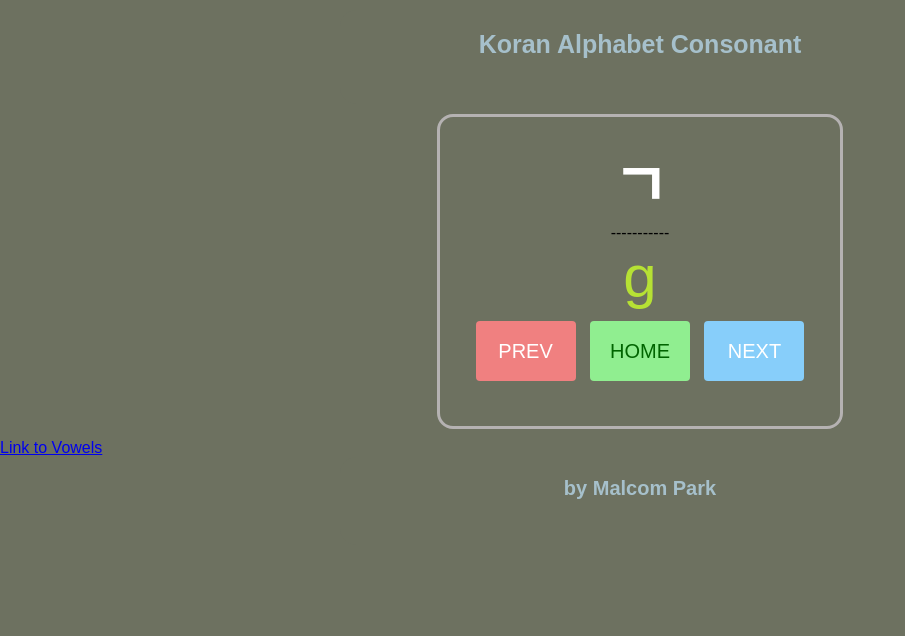
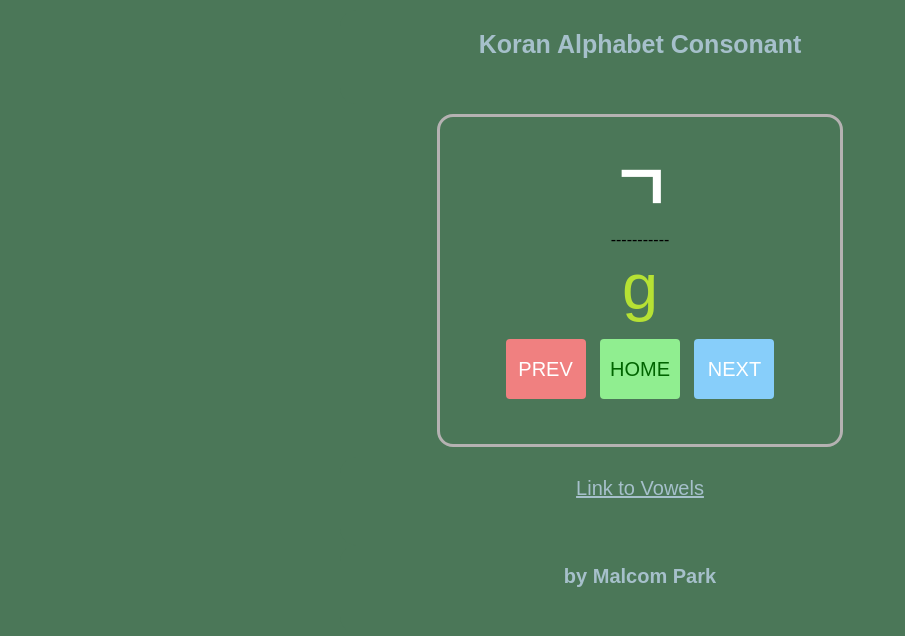
Before and after one commit to MalcomPark/MalcomPark.github.io, a plain HTML site: page index1.html in a window 1280 px wide. Shown: the whole page, without its empty margins (0-905 px from the left). Drawn offline with Linux system fonts and the light colour scheme.

Commit message:
Update style1.css

```diff
--- a/style1.css
+++ b/style1.css
@@ -1,12 +1,12 @@
 /* styles.css */
 * {
-  background-color: rgb(109, 113, 96);
+  background-color: rgb(75, 119, 88);
 }
 h1 {
   font-size: 25px;
   color: rgb(166, 192, 203);
   width: 80%;
-  min-width: 320px;
+  min-width: 300px;
   max-width: 600px;
   margin: 10px auto;
   padding: 20px 0 45px;
@@ -14,11 +14,26 @@ h1 {
   border-radius: 16px;
 }
 
+a {
+  font-size: 20px;
+  color: rgb(166, 192, 203);
+  width: 80%;
+  min-width: 300px;
+  max-width: 600px;
+  margin: 0px auto;
+  padding: 20px 0 45px;
+  text-align: center;
+  border-radius: 16px;
+  display: flex;
+  justify-content: center;
+  align-content: center;
+}
+
 h2 {
   font-size: 20px;
   color: rgb(166, 192, 203);
   width: 80%;
-  min-width: 320px;
+  min-width: 300px;
   max-width: 600px;
   margin: 0px auto;
   padding: 20px 0 45px;
@@ -46,23 +61,23 @@ body {
 }
 
 .korean-character {
-  font-size: 60px;
+  font-size: 65px;
   font-weight: bold;
   color: white;
 }
 
 .english-pronunciation {
-  font-size: 60px;
+  font-size: 65px;
   color: #b6e134;
 }
 
 #prev {
-  margin-top: 10px;
+  margin-top: 15px;
   font-size: 20px;
   background-color: lightcoral;
   color: white;
   padding: 6px;
-  width: 100px;
+  width: 80px;
   height: 60px;
   border: none;
   margin-left: 5px;
@@ -72,12 +87,12 @@ body {
 }
 
 #reset {
-  margin-top: 10px;
+  margin-top: 15px;
   font-size: 20px;
   background-color: lightgreen;
   color: darkgreen;
   padding: 6px;
-  width: 100px;
+  width: 80px;
   height: 60px;
   border: none;
   margin-left: 5px;
@@ -87,12 +102,12 @@ body {
 }
 
 #next {
-  margin-top: 10px;
+  margin-top: 15px;
   font-size: 20px;
   background-color: lightskyblue;
   color: white;
   padding: 6px;
-  width: 100px;
+  width: 80px;
   height: 60px;
   border: none;
   margin-left: 5px;
```
